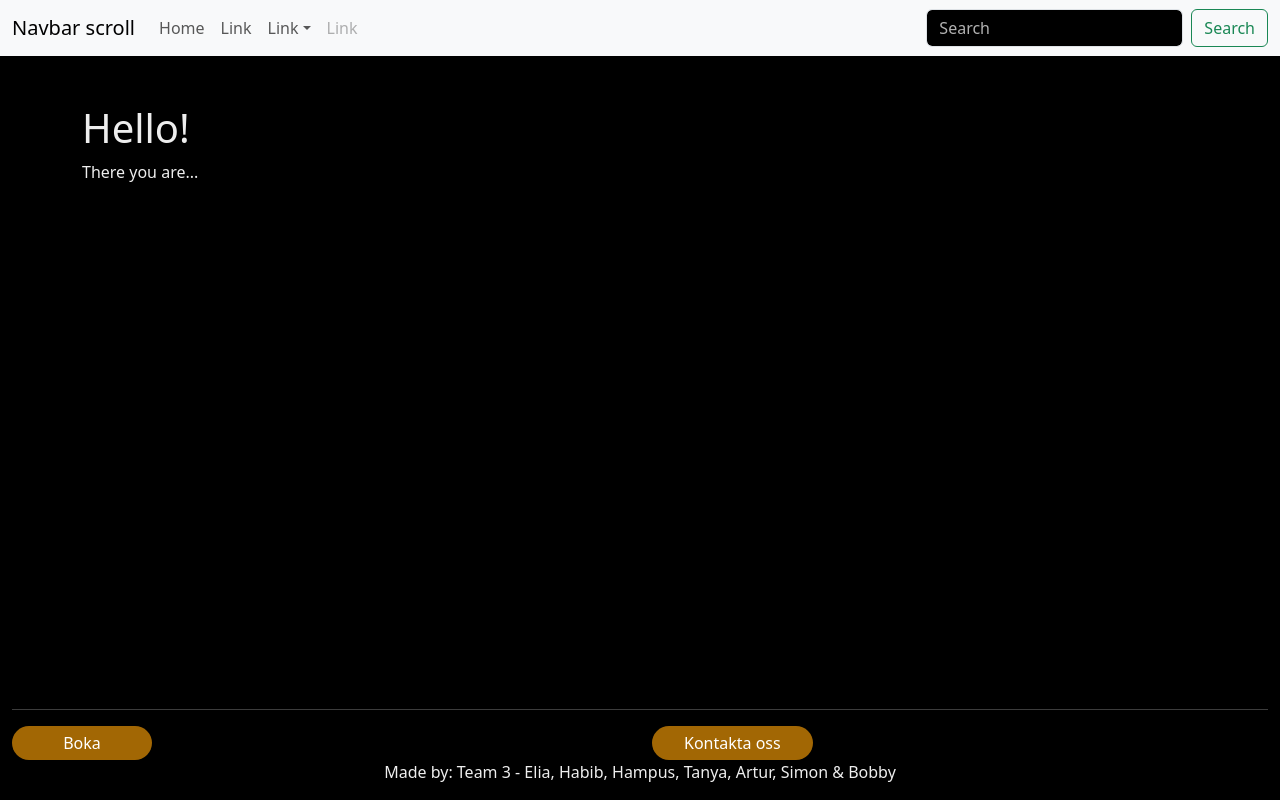
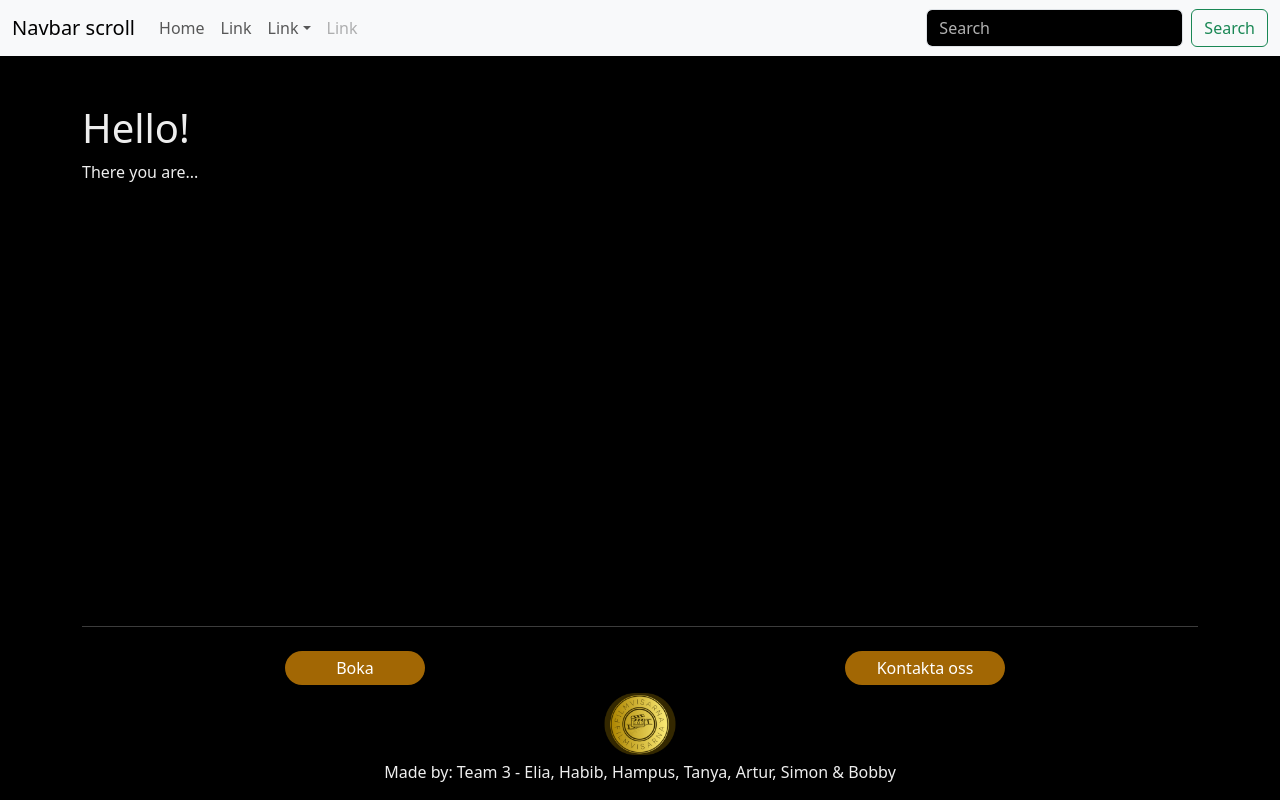
Before and after one commit to ELHabibA/Filmvisarna, a React (Vite) app in the folder frontend/: page / in a window 1280 px wide. Built offline with nearby package versions, Linux system fonts and the light colour scheme.

Commit message:
footers looks as wireframe without routing

```diff
--- a/frontend/src/App.jsx
+++ b/frontend/src/App.jsx
@@ -17,6 +17,6 @@ export default function App() {
         </Col>
       </Row>
     </Container>
-    <Footer />
+    <footer><Footer /></footer>
   </>;
 }
--- /dev/null
+++ b/frontend/src/components/Footer/Footer.css
@@ -0,0 +1,14 @@
+.tradeMarkFooter{
+  text-align: center;
+}
+
+.footer {
+  align-items: center;
+  background-color: none;
+
+}
+
+.logoSize {
+  max-width: 100px;
+  text-align: center;
+}
--- a/frontend/src/components/Footer/Footer.jsx
+++ b/frontend/src/components/Footer/Footer.jsx
@@ -1,23 +1,19 @@
-import React from 'react';
-import { Container, Row } from 'react-bootstrap';
-import ReactDOM from 'react-dom/client'
-
-import { Button, Col } from 'react-bootstrap';
+import './Footer.css';
+import { Container, Row, Button, Col } from 'react-bootstrap';
 
 export default function Footer() {
-    return <>
-        <Container className="fixed-bottom footer" expand="xl" fluid>
+    return (
+        <Container className='container-fluid fixed-bottom'>
+
             <hr></hr>
             <Row>
-                <Col><div> <Button>Boka</Button></div></Col>
-                <Col><div><Button>Kontakta oss</Button></div></Col>
+                <Col className='tradeMarkFooter m-2'><div><Button>Boka</Button></div> </Col>
+                <Col className='tradeMarkFooter m-2'><div><Button>Kontakta oss</Button></div></Col>
             </Row>
-
-            <Row>
-                <p className='tradeMarkFooter'>Made by: Team 3 - Elia, Habib, Hampus, Tanya, Artur, Simon & Bobby</p>
+            <Row className='tradeMarkFooter'><img src="../public/logo.png" className='logoSize mx-auto d-block'></img></Row>
+            <Row className='tradeMarkFooter'>
+                <p>Made by: Team 3 - Elia, Habib, Hampus, Tanya, Artur, Simon & Bobby</p>
             </Row>
-
         </Container>
-
-    </>;
+    );
 }
--- a/frontend/src/sass/own-styling.scss
+++ b/frontend/src/sass/own-styling.scss
@@ -11,12 +11,3 @@ button:nth-child(1){
 button:nth-child(1):hover{
   background-color: #ffffff
 }
-
-.tradeMarkFooter{
-  text-align: center;
-}
-
-.footer {
-  align-items: center;
-  background-color: none;
-}
```
Also changed, not shown: frontend/public/logo.png (added).
